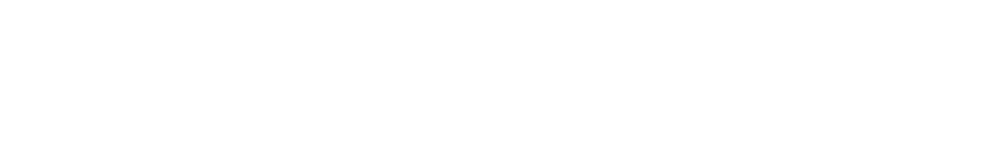
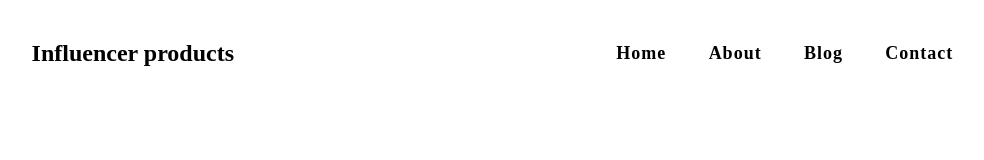
Before and after one commit to showmittro/Influencer-products, a plain HTML site: page index.html in a window 1280 px wide. Shown: the whole page, without its empty margins (137-1121 px from the left). Drawn offline with Linux system fonts and the light colour scheme.

Commit message:
navber added

```diff
--- a/index.html
+++ b/index.html
@@ -8,6 +8,33 @@
     <link rel="stylesheet" href="style.css">
 </head>
 <body>
+    <!-- Navbar Section Start -->
+    <header>
+        <nav>
+            <div class="logo">
+                <h4>Influencer products</h4>
+            </div>
+            <ul class="nav-links">
+                <li>
+                    <a href="#">Home</a>
+                </li>
+                <li>
+                    <a href="#">About</a>
+                </li>
+                <li>
+                    <a href="#">Blog</a>
+                </li>
+                <li>
+                    <a href="#">Contact</a>
+                </li>
+            </ul>
+        </nav>
+    </header>
+    <!-- Navber section End  -->
+    <main>
+        <section>
 
+        </section>
+    </main>
 </body>
 </html>
--- a/style.css
+++ b/style.css
@@ -0,0 +1,30 @@
+/* common style  */
+body{
+
+}
+/* Navber style  */
+nav{
+    display: flex;
+    justify-content: space-around;
+    align-items: center;
+    min-height: 10vh;
+}
+.logo{
+    color: black;
+    font-size: 24px;
+}
+.nav-links{
+    display: flex;
+    justify-content: space-around;
+    width: 30%;
+}
+.nav-links li{
+    list-style: none;
+}
+.nav-links a{
+    color: black;
+    text-decoration: none;
+    font-weight: bold;
+    font-size: 18px;
+    letter-spacing: 1px;
+}
```
